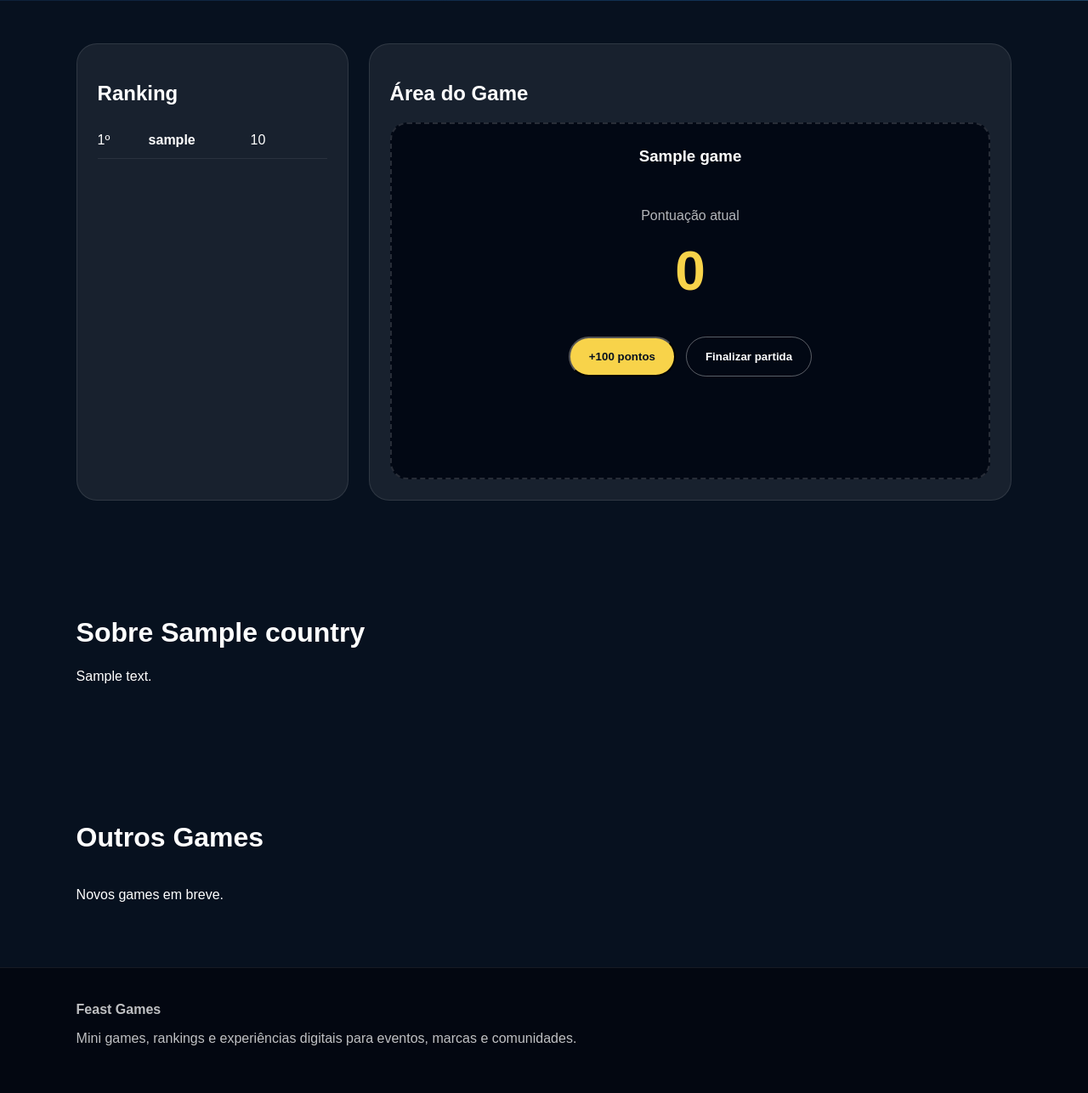
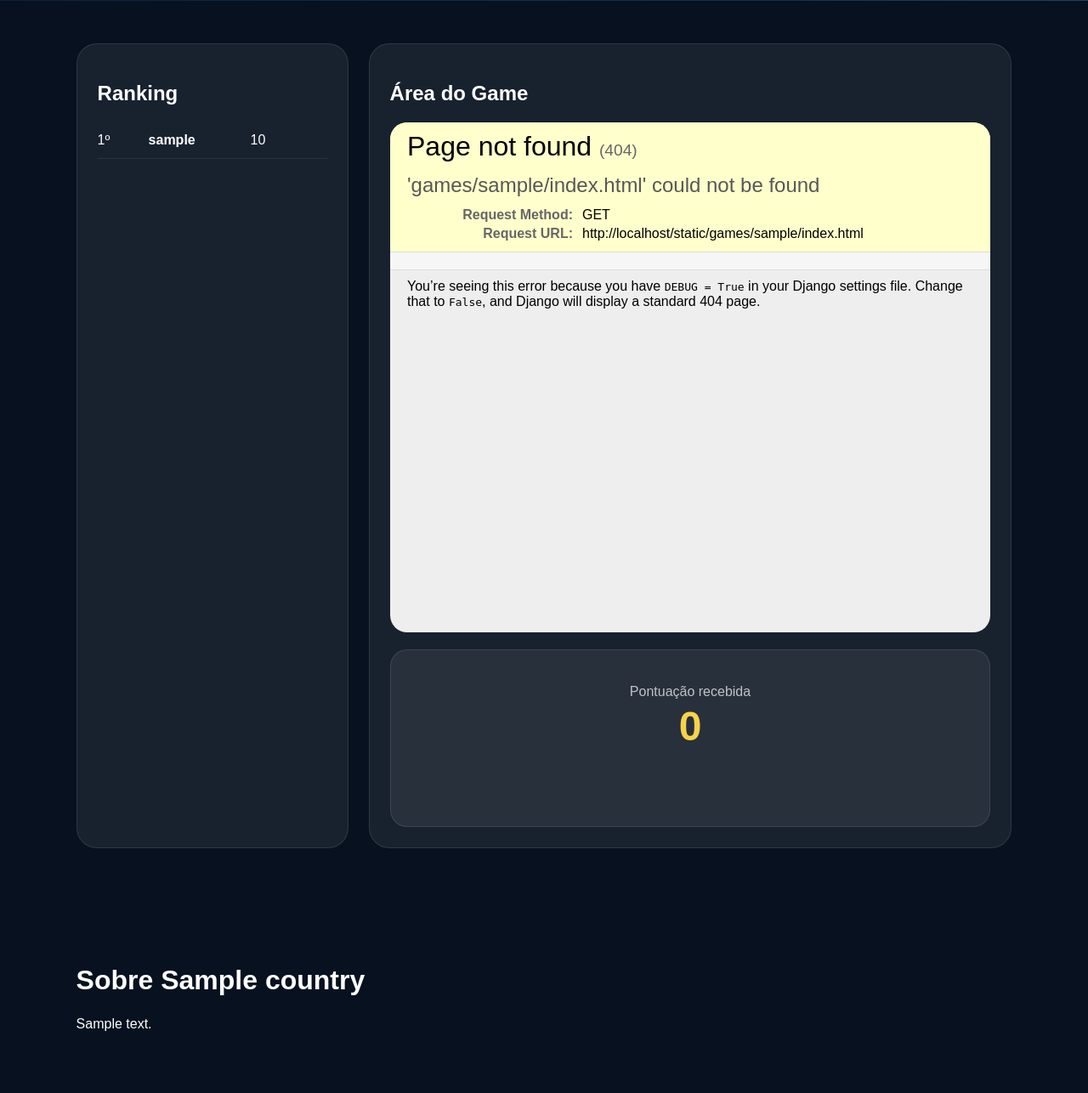
Before and after one commit to andersonssauroc137/worldcup26, a Django app: a page that uses templates/games/game_detail.html in a window 1280 px wide. Shown: the part 399-1685 px from the top of the page at 85% size. Run offline with Django 5.2, Linux system fonts and the light colour scheme; tables that the repository leaves empty hold one stand-in row (values such as "Sample post").

Commit message:
comunicao interna do sistema pronto para receber os games

```diff
--- a/static/css/style.css
+++ b/static/css/style.css
@@ -232,3 +232,48 @@
 .share-btn {
     margin-top: 10px;
 }
+
+.game-frame-wrapper{
+    width:100%;
+    overflow:hidden;
+    border-radius:20px;
+}
+
+.game-frame{
+    width:100%;
+    height:600px;
+    border:none;
+    display:block;
+    background:#000;
+}
+
+.game-score-panel {
+    margin-top: 20px;
+    padding: 24px;
+    border-radius: 20px;
+    background: rgba(255,255,255,0.07);
+    border: 1px solid rgba(255,255,255,0.1);
+    text-align: center;
+}
+
+.score-label {
+    opacity: 0.7;
+    margin-bottom: 4px;
+}
+
+#current-score {
+    display: block;
+    font-size: 3rem;
+    margin-bottom: 16px;
+    color: #f8d34a;
+}
+
+.score-result {
+    min-height: 50px;
+    margin-top: 12px;
+    line-height: 1.5;
+}
+
+.share-btn {
+    margin-top: 12px;
+}
--- a/templates/games/game_detail.html
+++ b/templates/games/game_detail.html
@@ -29,23 +29,28 @@
     <section class="game-area">
     <h2>Área do Game</h2>
 
-    <div class="game-placeholder" data-game-slug="{{ game.slug }}">
-        <h3>{{ game.title }}</h3>
+    <div class="game-frame-wrapper">
 
-        <p class="score-label">Pontuação atual</p>
-        <strong id="current-score">0</strong>
+    <iframe
+        src="/static/games/{{ game.slug }}/index.html"
+        class="game-frame"
+        title="{{ game.title }}"
+    ></iframe>
 
-        <div class="game-test-actions">
-            <button id="add-score-btn" class="btn" type="button">+100 pontos</button>
-            <button id="finish-game-btn" class="btn secondary" type="button">Finalizar partida</button>
-        </div>
+</div>
 
-        <div id="score-result" class="score-result"></div>
+<div class="game-score-panel">
 
-        <button id="share-score-btn" class="btn share-btn" type="button" style="display:none;">
-            Desafiar amigos
-        </button>
-    </div>
+    <p class="score-label">Pontuação recebida</p>
+    <strong id="current-score">0</strong>
+
+    <div id="score-result" class="score-result"></div>
+
+    <button id="share-score-btn" class="btn share-btn" type="button" style="display:none;">
+        Desafiar amigos
+    </button>
+
+</div>
 </section>
 
 </section>
@@ -76,5 +81,5 @@
     window.WCG_GAME_TITLE = "{{ game.title }}";
 </script>
 
-<script src="/static/js/game-test.js"></script>
+<script src="/static/js/game-bridge.js"></script>
 {% endblock %}
```
Also changed, not shown: static/games/maple-rush/game.js (added, +18 -0 lines), static/games/maple-rush/index.html (added, +34 -0 lines), static/games/maple-rush/style.css (added, +17 -0 lines), static/js/game-bridge.js (added, +159 -0 lines), static/games/jaguar-temple/game.js (added), static/games/jaguar-temple/index.html (added), static/games/jaguar-temple/style.css (added), static/games/router66-dash/game.js (added), static/games/router66-dash/index.html (added), static/games/router66-dash/style.css (added).
